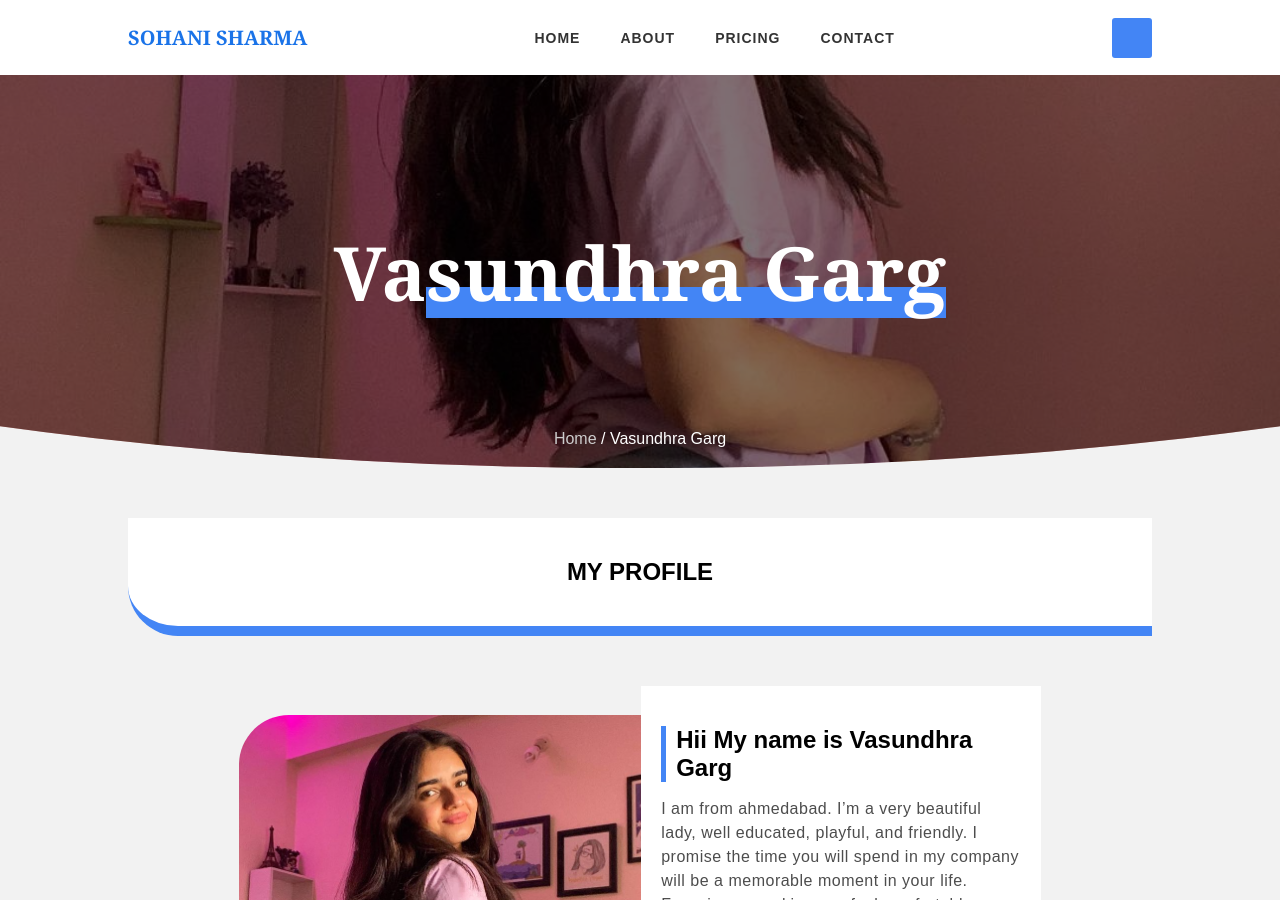
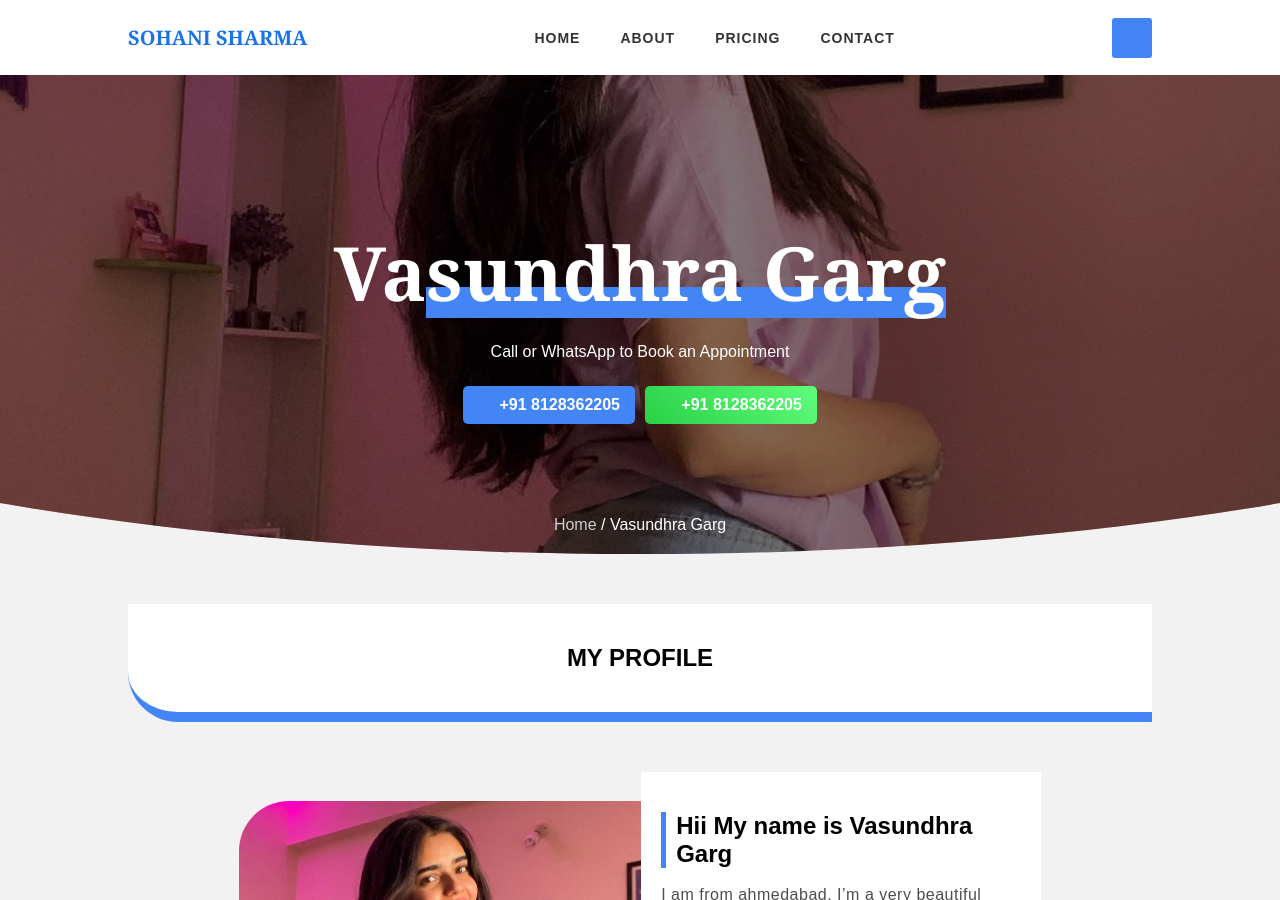
Before and after one commit to zwo1/sohanisharma, a Jekyll site: the page built from _posts/2022-06-21-vasundhra-garg-sexy-ahmedabad-escort-girl-best-service-provider.md, in a window 1280 px wide and 900 px high. Built offline with Jekyll 4.4.1, drawn with Linux system fonts in a browser that asks for light colours.

Commit message:
Add files via upload

```diff
--- a/_layouts/post.html
+++ b/_layouts/post.html
@@ -46,6 +46,11 @@ layout: default
 
 <section id='shider' style="background-image:linear-gradient(0deg, hsla(0, 0%, 0%, 0.5) 0%, hsla(0, 0%, 0%, 0.5) 100%), url('/img/{{ page.img[0] }}');background-position: center;background-size: cover;">
     <h1><span>{{page.name}}</span></h1>
+	<p>Call or WhatsApp to Book an Appointment</p>
+	<div style="display:inline-flex;margin-top:20px;flex-wrap: wrap;justify-content: center;">
+		<a id="cal_btn" href="tel:+918128362205"><span class="icon"></span>&nbsp;&nbsp;+91 8128362205</a>
+		<a id="cal_btn" href="https://api.whatsapp.com/send?phone=+918128362205&amp;text=Please%20Send%20Real%20Call%20Girls%20Pictures" style="background:linear-gradient(45deg, #28D146 0%, #5ffc7b 100%);"><span class="icon"></span>&nbsp;&nbsp;+91 8128362205</a>
+	</div>
     <div id='gpag' style="position: absolute;bottom: 20px;left: 50%;transform: translateX(-50%);"><a href="/" style="color: #cccccc;">Home</a> <a>/ {{page.name}}</a></div>
 </section>
 
@@ -113,14 +118,12 @@ layout: default
 		transform: scale(1.2);
 
 	}
-
-
 </style>
 
 <h2 style="margin:0 var(--row_widh) -50px;text-align:center;padding:50px 50px 80px;background:white;border-top:10px solid #4385f5;border-radius: 50px 0px 0;">My Sexy Pic</h2>
 <div id="imgbx">
 {% for img in page.img offset:1  %}
-	<div style='aspect-ratio:3/4;background:#f2f2f2;display:flex;width:calc(250px + 5vw);margin:calc(5px + 1vw);overflow:hidden;border-radius:5px;}'>
+	<div style='aspect-ratio:3/4;background:#f2f2f2;display:flex;width:calc(250px + 5vw);margin:calc(5px + 1vw);overflow:hidden;'>
 	<img src="/img/{{img}}" style='width:100%;object-fit: cover;transition:transform .4s ease;' alt='{{img | replace: "-", " " | remove: ".jpg" | capitalize}}'>
 	</div>
 {% endfor %}
```
